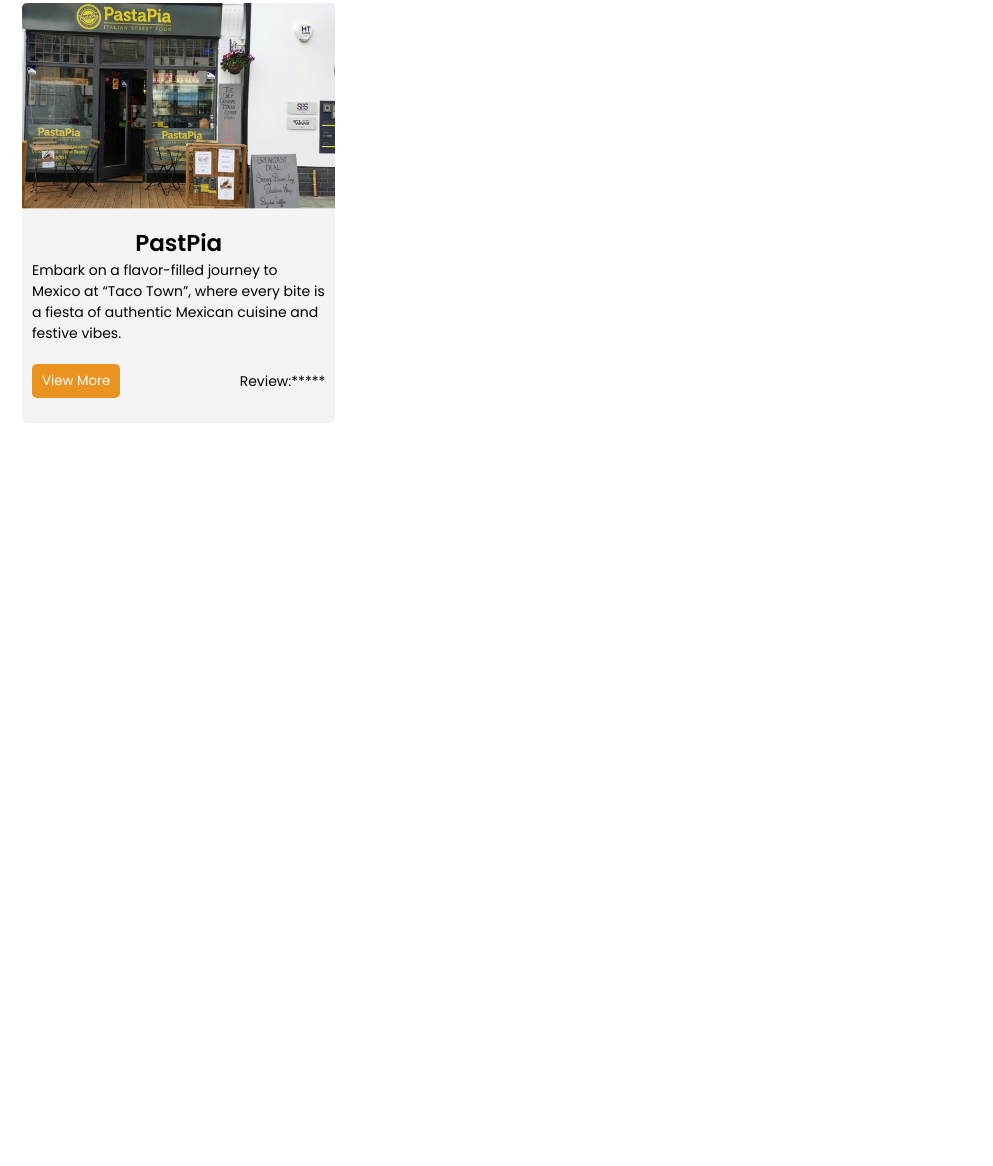
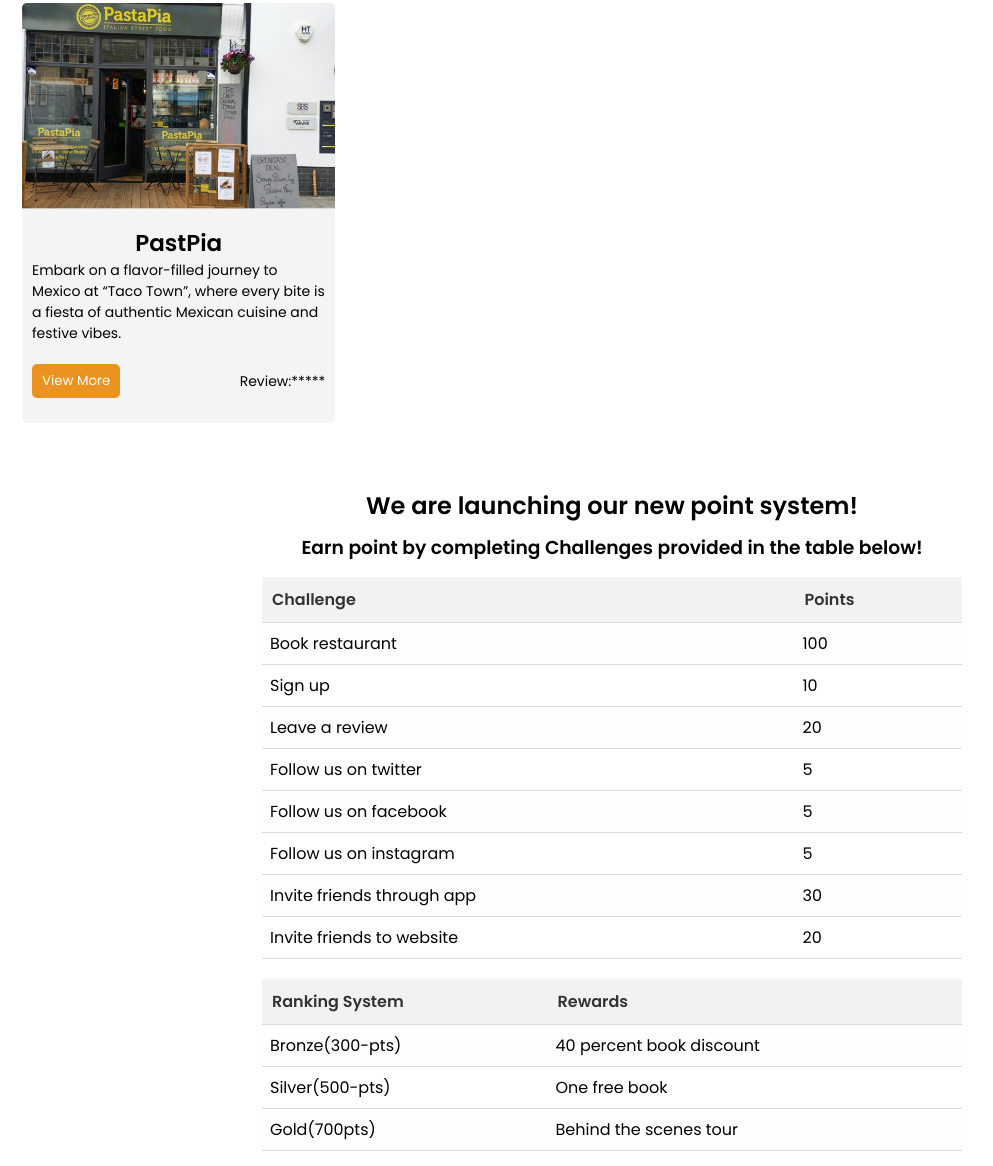
Before and after one commit to ali-mansour21/Restaurants-Website, a plain HTML site: page index.html in a window 1280 px wide. Shown: the part 737-1903 px from the top of the page, without its empty margins (28-1021 px from the left). Before the commit the page ends 1210 px from the top, so only its background shows below. Drawn offline with Linux system fonts and the light colour scheme.

Commit message:
Added the loyalty program section

```diff
--- a/index.html
+++ b/index.html
@@ -3,8 +3,8 @@
   <head>
     <meta charset="UTF-8" />
     <meta name="viewport" content="width=device-width, initial-scale=1.0" />
+    <link rel="stylesheet" href="./styling/common/utilities.css" />
     <link rel="stylesheet" href="./styling/index.css" />
-    <link rel="stylesheet" href="./styling/common/utilities.css" />
     <link
       rel="stylesheet"
       href="https://cdnjs.cloudflare.com/ajax/libs/font-awesome/6.5.1/css/all.min.css"
@@ -116,6 +116,77 @@
         </div>
       </div>
     </section>
+    <section class="loyalty-program">
+      <h1>We are launching our new point system!</h1>
+      <h3>Earn point by completing Challenges provided in the table below!</h3>
+      <div class="container">
+        <div class="table1">
+          <table>
+            <tr>
+              <th>Challenge</th>
+              <th>Points</th>
+            </tr>
+            <tr>
+              <td>Book restaurant</td>
+              <td>100</td>
+            </tr>
+            <tr>
+              <td>Sign up</td>
+              <td>10</td>
+            </tr>
+            <tr>
+              <td>Leave a review</td>
+              <td>20</td>
+            </tr>
+            <tr>
+              <td>Follow us on twitter</td>
+              <td>5</td>
+            </tr>
+            <tr>
+              <td>Follow us on facebook</td>
+              <td>5</td>
+            </tr>
+            <tr>
+              <td>Follow us on instagram</td>
+              <td>5</td>
+            </tr>
+            <tr>
+              <td>Invite friends through app</td>
+              <td>30</td>
+            </tr>
+            <tr>
+              <td>Invite friends to website</td>
+              <td>20</td>
+            </tr>
+          </table>
+      </div>
+          <div class="table2">
+            <table>
+              <tr>
+                <th>Ranking System</th>
+                <th>Rewards</th>
+              </tr>
+              <tr>
+                <td>Bronze(300-pts)</td>
+                <td>40 percent book discount</td>
+              </tr>
+              <tr>
+                <td>Silver(500-pts)</td>
+                <td>One free book</td>
+              </tr>
+              <tr>
+                <td>Gold(700pts)</td>
+                <td>Behind the scenes tour</td>
+              </tr>
+            </table>
+          </div>
+      </div>
+    </section>
+    <!-- <section class="download-our-app">
+      <h1>"Enhance your dining experience with our mobile app! Download  Tasty Chomps now to  explore our menu, make reservations, and receive exclusive offers and  rewards. Available on the App Store and Google Play."</h1>
+      <img src="./assets/social media/playstore.png">
+      <img src="./assets/social media/appstore.png">
+    </section> -->
     <footer>
 
     </footer>
--- a/styling/index.css
+++ b/styling/index.css
@@ -290,3 +290,50 @@ nav ul li a {
 .header-resto {
   text-align: center;
 }
+
+.loyalty-program{
+  padding-top: 15px;
+  display:flex;
+  flex-direction: column;
+
+}
+.loyalty-program h1{
+  text-align: center;
+}
+.loyalty-program h3{
+  text-align: center;
+  margin-top: 10px;
+}
+.loyalty-program .container{
+  display: flex;
+  justify-content: center;
+  gap: 20px;
+  flex-direction: column;
+  width: 700px;
+  margin: 15px auto;
+
+}
+table{
+  width: 100%;
+  border-collapse: collapse;
+  border-spacing: 0;
+}
+table th{
+  background-color: #f2f2f2;
+  color: #333;
+  font-weight: bold;
+  padding: 10px;
+  text-align: left;
+  border-bottom: 1px solid #ddd;
+}
+table tr:nth-child(even){
+  background-color: #fefefe;
+}
+table td{
+  padding: 8px;
+  border-bottom: 1px solid #ddd;
+
+}
+table tr:hover{
+  background-color: #f2f2f2;
+}
```
